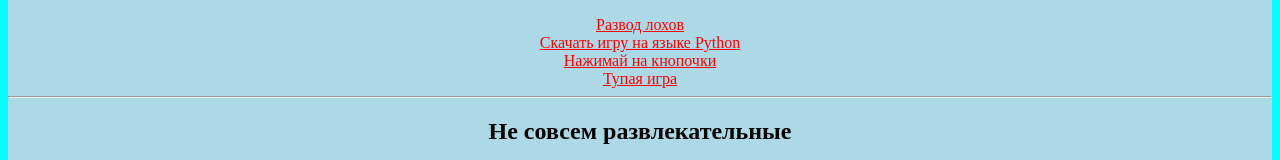
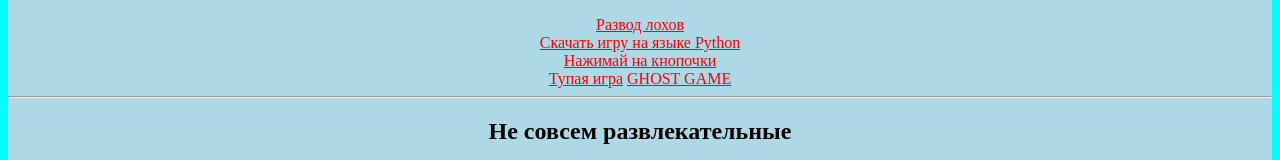
Before and after one commit to ProgroNick/portfolio, a plain HTML site: page index.html in a window 1280 px wide. Shown: the part 129-289 px from the top of the page. Drawn offline with Linux system fonts and the light colour scheme.

Commit message:
Update index.html
GHOST GAME

```diff
--- a/index.html
+++ b/index.html
@@ -14,6 +14,7 @@
         <a href="https://progronick.github.io/pyt_game_1">Скачать игру на языке Python</a><br>
         <a href="https://progronick.github.io/durachok">Нажимай на кнопочки</a><br>
         <a href="https://progronick.github.io/stupid_game">Тупая игра</a>
+        <a href="https://progronick.github.io/ghost_game">GHOST GAME</a>
         <hr>
         <h2>Не совсем развлекательные</h2><br>
         <a href="https://progronick.github.io/Arsibe_shop.ru">Набросок интернет магазина</a><br>
```
